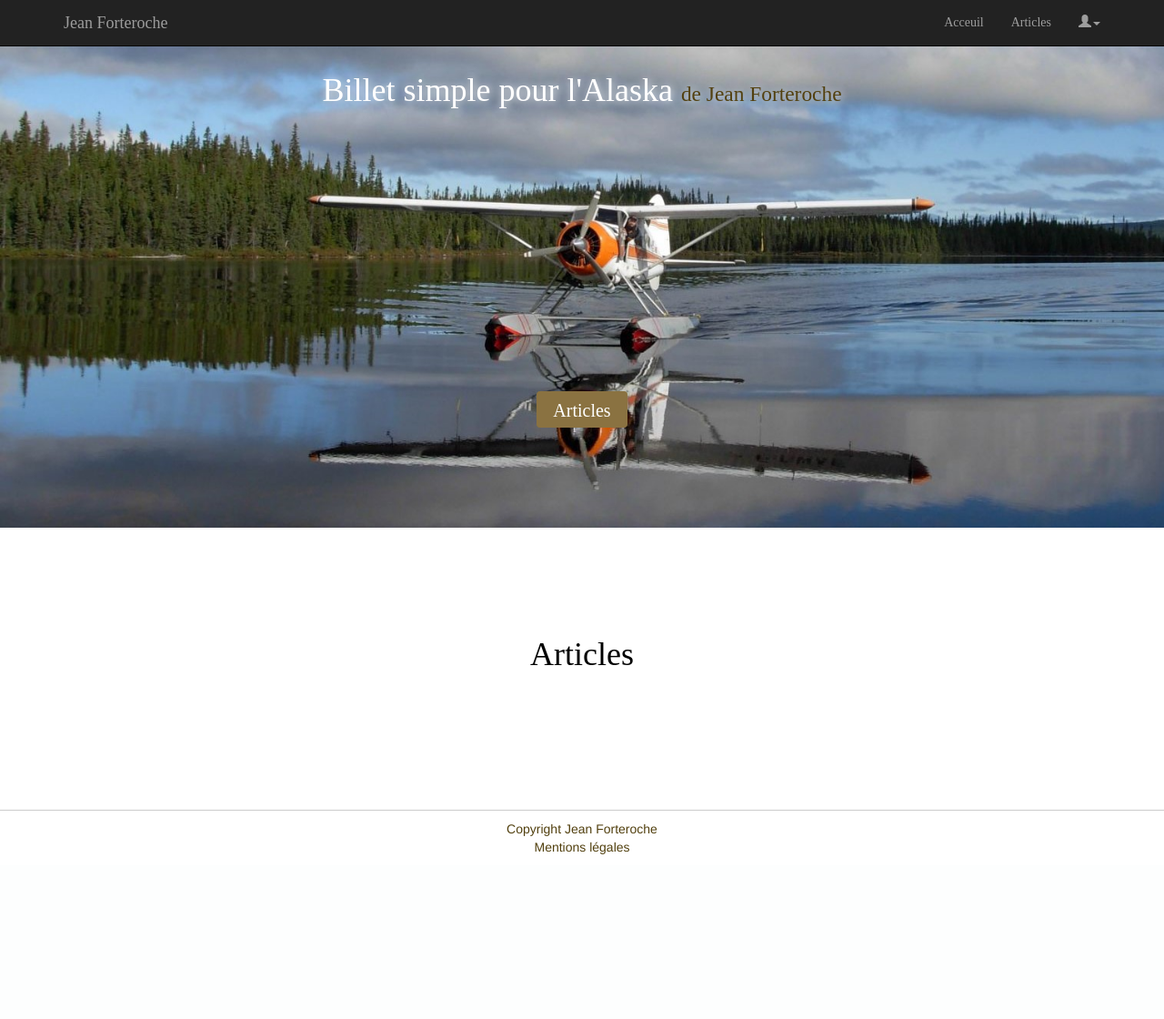
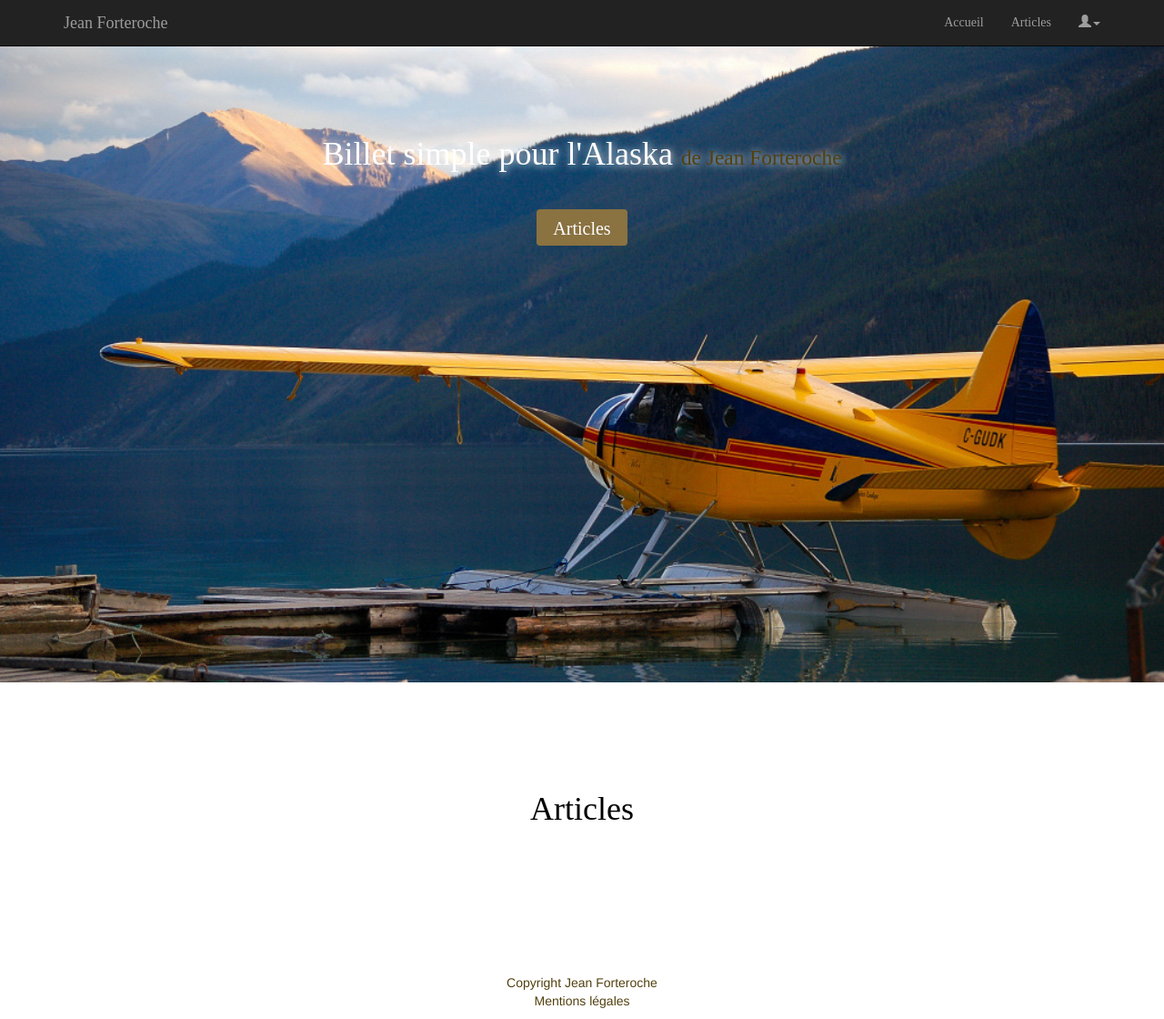
Before and after one commit to buba71/OCBlog, a PHP site: template views/index.html.twig in a window 1280 px wide. Shown: the whole page at 91% size. Before the commit the page ends 939 px from the top, so only its background shows below. Run offline with PHP 8.4, Linux system fonts and the light colour scheme; the template is opened without the code that fills it, so the values that code supplies are empty; some libraries are stand-ins or nearby versions.

Commit message:
product version 1.4

```diff
--- a/views/layout.html.twig
+++ b/views/layout.html.twig
@@ -35,7 +35,7 @@
                 <div class="collapse navbar-collapse" id="navbar-collapse-target">
                     <ul class="nav navbar-nav navbar-right">
                     		<li>
-                    			<a href="{{path('home') }}">Acceuil</a>
+                    			<a href="{{path('home') }}">Accueil</a>
                     		</li>
                     		<li>
                     			<a href="#article">Articles</a>
--- a/web/css/ocblog.css
+++ b/web/css/ocblog.css
@@ -1,6 +1,6 @@
 body
 {
-	padding-top: 50px;
+	padding-top:70px;
 }
 
 .footer
@@ -9,7 +9,6 @@ body
   margin-top: 100px;
 	margin-bottom: 10px;
 	text-align: center;
-  border-top: 1px solid #ccc;
 }
 
 .title h1
@@ -82,13 +81,13 @@ a
     background-image: url(../image/fond.jpg);
     max-width: 100%;
     height: auto;
+    background-size: cover;
     background-position:center;
-    background-size: cover;
-    background-repeat: repeat;
-    height: 550px;
+    background-repeat:repeat;
+    height:700px;
     margin-top: -20px;
 	  margin-bottom: 100px;
-	  padding-top: 30px;
+    padding-top: 80px;
     color: white;
     font-family: "parisienne";
     text-align:center;
@@ -107,9 +106,10 @@ a
   text-decoration-color: white;
   right: 17%;
   background-color:  black;
-  margin-top:300px;
+  margin-top:30px;
 
 }
+
 
 .image h1 small
 {
```
Also changed, not shown: web/image/fond.jpg.
